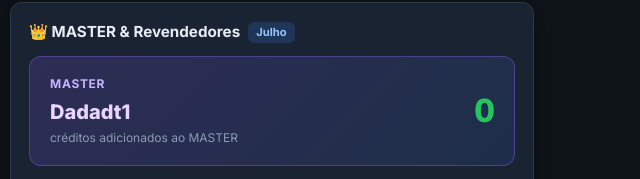
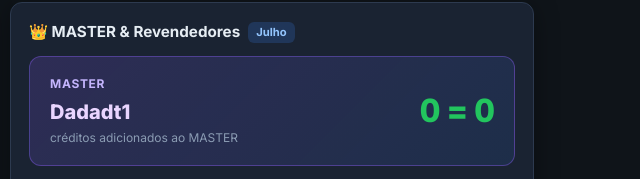
Before and after one commit to dtzao/renovacao, a plain HTML site: page index.html in a window 1280 px wide. Shown: the part 329-508 px from the top of the page, 640-1280 px from the left. Drawn offline with Linux system fonts and the light colour scheme.

Commit message:
Update index.html

```diff
--- a/index.html
+++ b/index.html
@@ -962,7 +962,8 @@ Lógica MASTER: créditos do Dadadt1 − total dos revendedores = saldo do MASTE
       const calc = calcMasterAndOthers(data[key].resellers);
 
       document.getElementById('masterName').textContent = MASTER_NAME;
-      document.getElementById('masterCredits').textContent = formatNum(calc.masterRaw);
+      document.getElementById('masterCredits').textContent =
+  formatNum(calc.masterRaw) + ' = ' + formatNum(calc.masterRaw / 10);
       document.getElementById('masterHint').textContent = 'créditos adicionados ao MASTER';
         (calc.masterRaw > 0 || calc.othersTotal > 0)
           ? formatNum(calc.masterRaw) + ' adicionados − ' + formatNum(calc.othersTotal) + ' dos revendedores'
@@ -980,7 +981,7 @@ Lógica MASTER: créditos do Dadadt1 − total dos revendedores = saldo do MASTE
         return '<tr>' +
           '<td><span class="rank ' + rankClass + '">' + medal + '</span></td>' +
           '<td>' + escapeHtml(r.name) + '</td>' +
-          '<td class="credits-cell" style="text-align:right">' + formatNum(r.credits) + '</td>' +
+          '<td class="credits-cell" style="text-align:right">' + formatNum(r.credits) + ' = ' + formatNum(r.credits / 10) + '</td>' +
           '</tr>';
       }).join('');
     }
```
